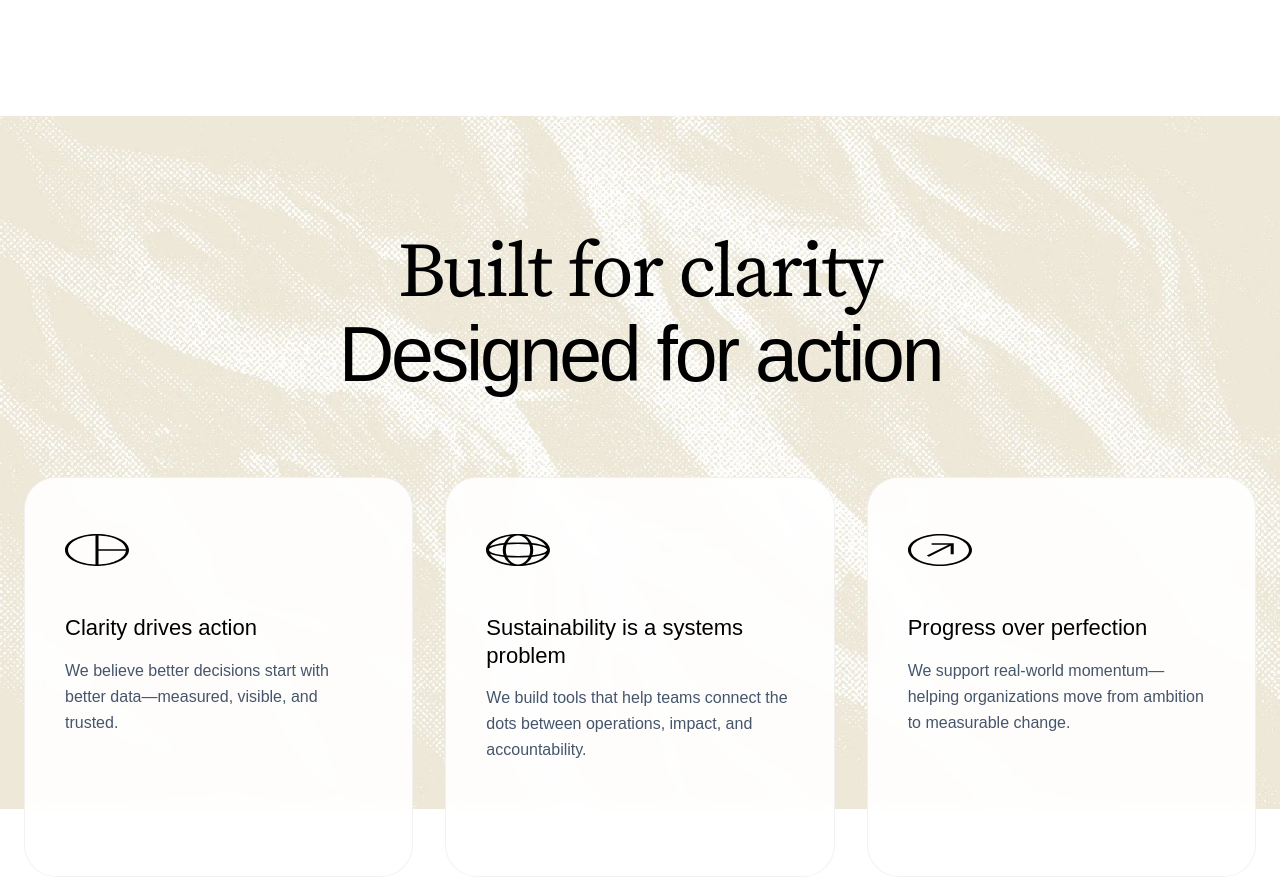
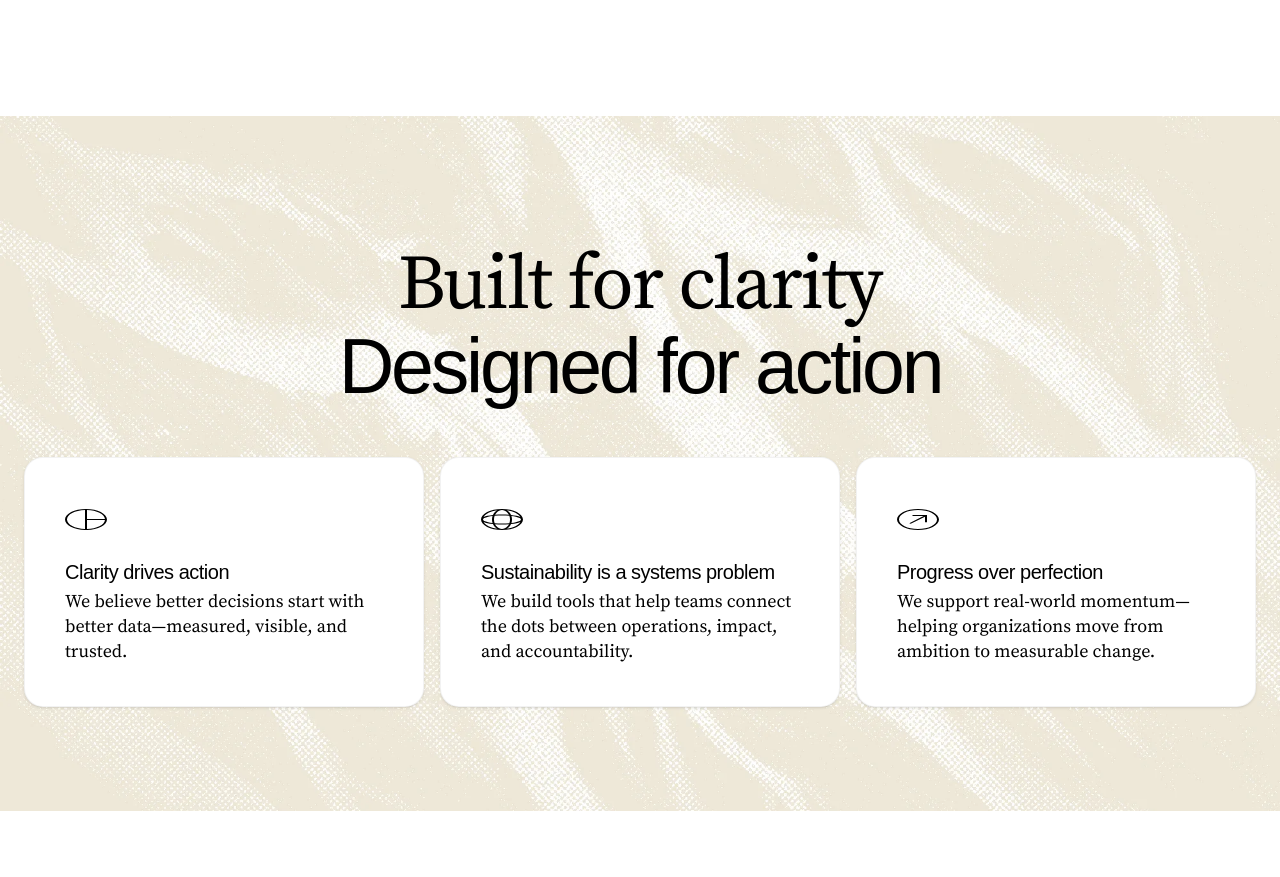
Before and after one commit to SyedMaazz/aetherfield-site, a React (Vite) app: page / in a window 1280 px wide. Shown: the part 1836-2713 px from the top of the page. After the commit the page ends 2647 px from the top, so only its background shows below. Built offline with nearby package versions, Linux system fonts and the light colour scheme; a web font is replaced by a local one.

Commit message:
feactures section done

```diff
--- a/src/components/Principles.jsx
+++ b/src/components/Principles.jsx
@@ -27,28 +27,28 @@ const Principles = () => {
   ];
 
   return (
-    <section className="relative pt-29 overflow-hidden bg-white">
-      {/* Background Image Layer */}
+    <section className="relative pt-32 pb-26 overflow-hidden bg-white">
       <div className="absolute inset-0 z-0">
         <img
           src={principlesBg}
           alt="Section Background"
-          className="w-full h-[693px] object-cover"
+          className="w-full h-full object-cover"
         />
       </div>
 
-      <div className="max-w-7xl mx-auto px-6 relative z-10">
-        <div className="text-center mb-20">
+      <div className="max-w-8xl mx-auto px-6 relative z-10">
+        <div className="text-center mb-12">
           <h2 className="md:text-[77px] leading-[1.1] text-black tracking-tight">
-            <span className="font-serif font-[500] block">Built for clarity</span>
-
+            <span className="font-serif font-[500] block">
+              Built for clarity
+            </span>
             <span className="font-nav font-light tracking-[-0.2rem] -mt-1 block">
               Designed for action
             </span>
           </h2>
         </div>
 
-        <div className="grid grid-cols-1 md:grid-cols-3 gap-8">
+        <div className="grid grid-cols-1 md:grid-cols-3 gap-4">
           {cards.map((card, index) => (
             <motion.div
               key={index}
@@ -56,21 +56,26 @@ const Principles = () => {
               whileInView={{ opacity: 1, y: 0 }}
               viewport={{ once: true }}
               transition={{ duration: 0.6, delay: index * 0.1 }}
-              className="bg-white/90 backdrop-blur-sm rounded-[32px] p-10 flex flex-col items-start min-h-[400px] border border-black/5"
+              /* 2. GLASS EFFECT:
+                 - bg-white/70: Makes it 30% transparent
+                 - backdrop-blur-md: Blurs the image underneath the card
+                 - rounded-[40px]: Gives it the soft, rounded shape
+              */
+              className="bg-white backdrop-blur-md p-10 flex flex-col items-start h-[250px] rounded-[19px] border border-black/5 shadow-sm"
             >
-              {/* 2. CARD IMAGE: Placed at the top left */}
-              <div className="mb-8">
+              <div className="mb-5">
                 <img
                   src={card.image}
                   alt={card.title}
-                  className="w-16 h-16 object-contain"
+                  className="w-10.5 h-10.5 object-contain"
                 />
               </div>
 
-              <h3 className="text-[22px] font-nav font-medium text-black mb-4 leading-tight">
+              <h3 className="text-[20px] font-nav font-medium text-black mb-5 leading-tight tracking-tight">
                 {card.title}
               </h3>
-              <p className="text-slate-600 font-nav leading-relaxed text-[16px]">
+
+              <p className="text-black font-serif text-[18px] -mt-4 leading-[1.4]">
                 {card.desc}
               </p>
             </motion.div>
```
Also changed, not shown: src/assets/foundations-bg.avif (added).
